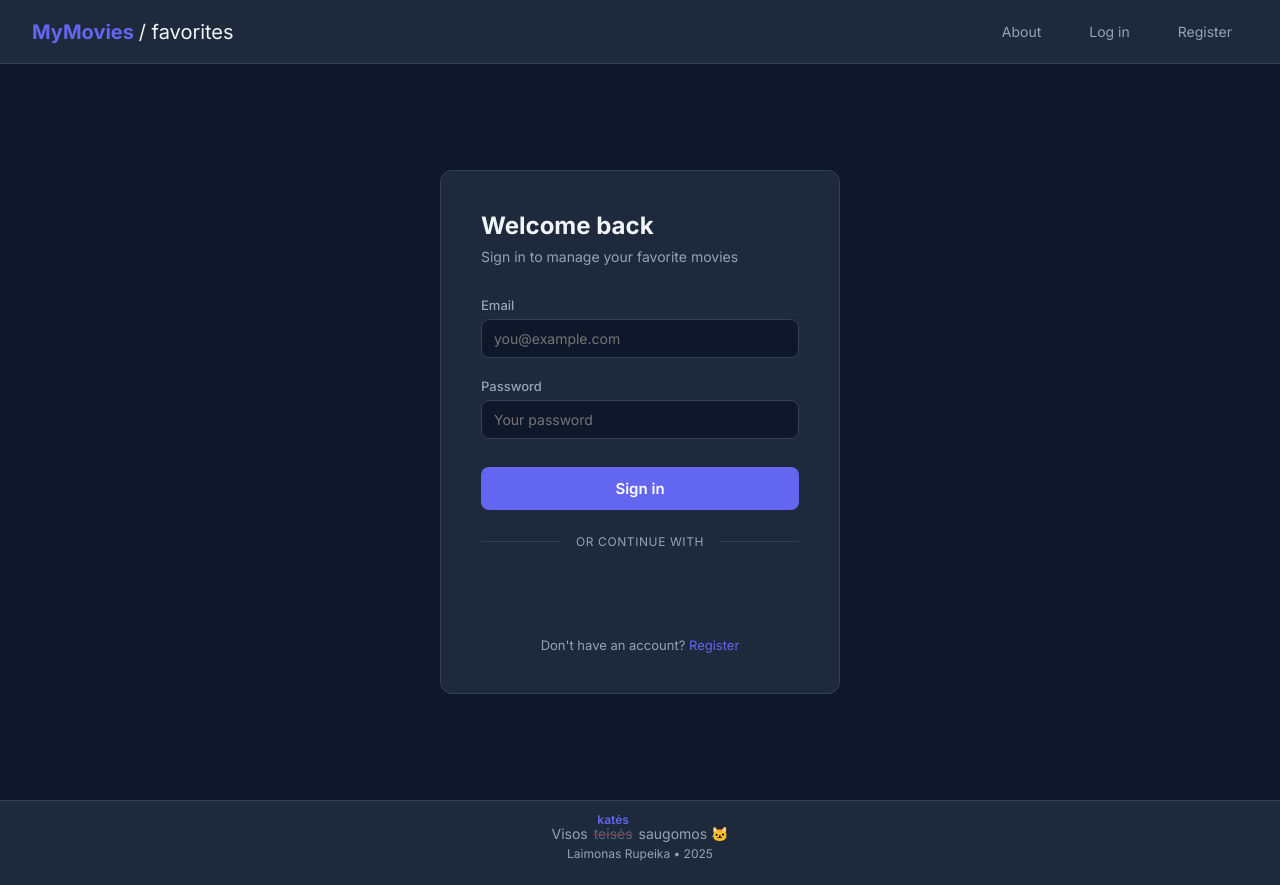
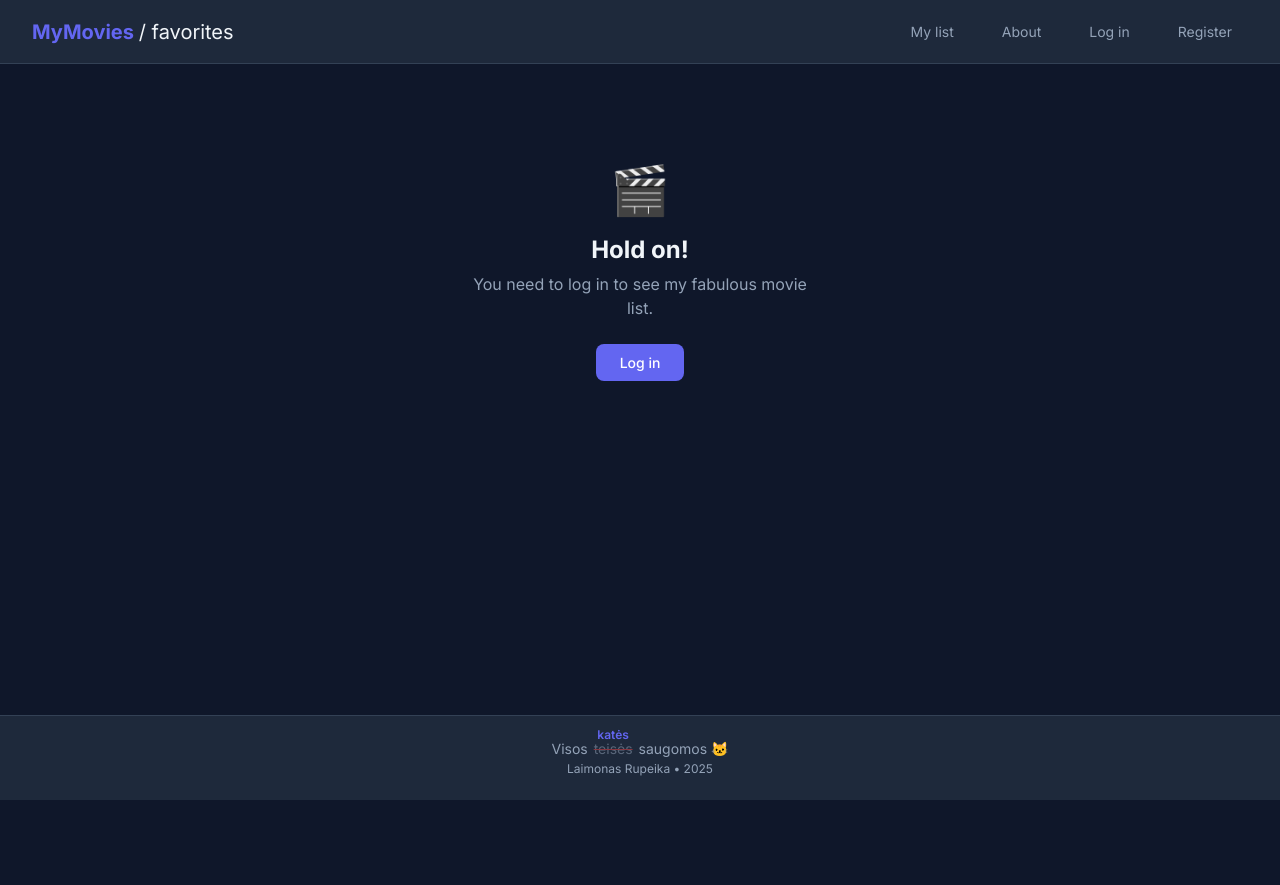
Before and after one commit to Laimas26/favorite-movies-aba, a React app in the folder frontend/: page / in a window 1280 px wide. Before the commit this address led to /login. After the commit the page ends 800 px from the top, so only its background shows below. Built offline with nearby package versions, Linux system fonts and the light colour scheme; no server answers; the HTML template or start-up script is replaced by a standard one.

Commit message:
- Added My movies list to the navbar. - Protected list from the unlogged users.

```diff
--- a/frontend/src/App.tsx
+++ b/frontend/src/App.tsx
@@ -21,7 +21,7 @@ export default function App() {
       <Navbar />
       <main style={{ flex: 1 }}>
         <Routes>
-          <Route path="/" element={<ProtectedRoute><Movies /></ProtectedRoute>} />
+          <Route path="/" element={<Movies />} />
           <Route path="/movies/:id" element={<ProtectedRoute><MovieDetail /></ProtectedRoute>} />
           <Route path="/profile" element={<ProtectedRoute><Profile /></ProtectedRoute>} />
           <Route path="/about" element={<About />} />
--- a/frontend/src/components/Navbar/Navbar.tsx
+++ b/frontend/src/components/Navbar/Navbar.tsx
@@ -13,6 +13,9 @@ export default function Navbar() {
         MyMovies <span>/ favorites</span>
       </Link>
       <div className={styles.actions}>
+        <Link to="/" className={styles.link}>
+          My list
+        </Link>
         <Link to="/about" className={styles.link}>
           About
         </Link>
--- a/frontend/src/pages/Movies/Movies.module.css
+++ b/frontend/src/pages/Movies/Movies.module.css
@@ -56,6 +56,45 @@
   to { transform: rotate(360deg); }
 }
 
+.authGate {
+  text-align: center;
+  padding: 4rem 1.5rem;
+  max-width: 400px;
+  margin: 0 auto;
+}
+
+.authGateIcon {
+  font-size: 3rem;
+  margin-bottom: 1rem;
+}
+
+.authGate h2 {
+  font-size: 1.5rem;
+  font-weight: 700;
+  margin-bottom: 0.5rem;
+}
+
+.authGate p {
+  color: var(--color-text-muted);
+  margin-bottom: 1.5rem;
+  line-height: 1.5;
+}
+
+.authGateBtn {
+  display: inline-block;
+  background: var(--color-primary);
+  color: white;
+  padding: 0.625rem 1.5rem;
+  border-radius: var(--radius);
+  font-weight: 500;
+  font-size: 0.875rem;
+  transition: background 0.2s;
+}
+
+.authGateBtn:hover {
+  background: var(--color-primary-hover);
+}
+
 .totalInfo {
   font-size: 0.8125rem;
   color: var(--color-text-muted);
--- a/frontend/src/pages/Movies/Movies.tsx
+++ b/frontend/src/pages/Movies/Movies.tsx
@@ -1,4 +1,5 @@
 import { useEffect, useState, useCallback } from 'react';
+import { Link } from 'react-router-dom';
 import { useAppDispatch, useAppSelector } from '../../store/hooks';
 import {
   fetchMovies,
@@ -25,6 +26,21 @@ export default function Movies() {
   const { user } = useAppSelector((state) => state.auth);
 
   const [showForm, setShowForm] = useState(false);
+
+  if (!user) {
+    return (
+      <div className={styles.page}>
+        <div className={styles.authGate}>
+          <div className={styles.authGateIcon}>🎬</div>
+          <h2>Hold on!</h2>
+          <p>You need to log in to see my fabulous movie list.</p>
+          <Link to="/login" className={styles.authGateBtn}>
+            Log in
+          </Link>
+        </div>
+      </div>
+    );
+  }
   const [editingMovie, setEditingMovie] = useState<Movie | undefined>();
   const [formError, setFormError] = useState<string | null>(null);
   const [formLoading, setFormLoading] = useState(false);
```
